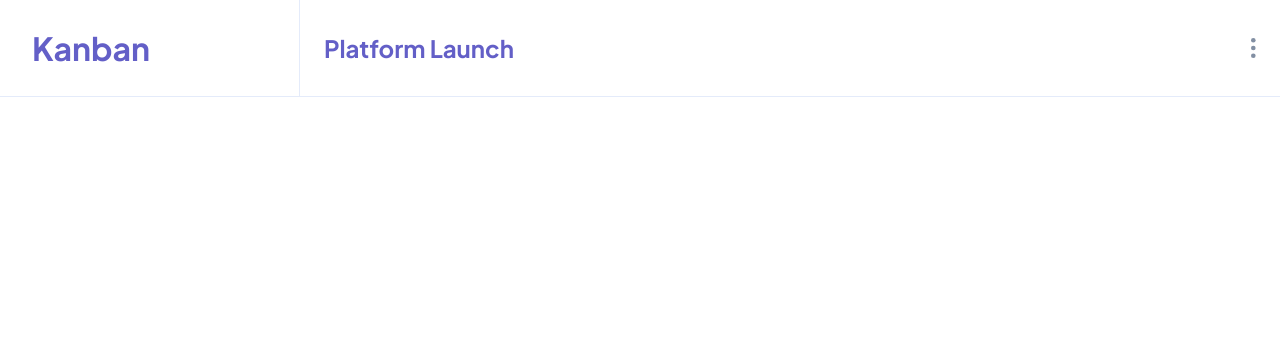
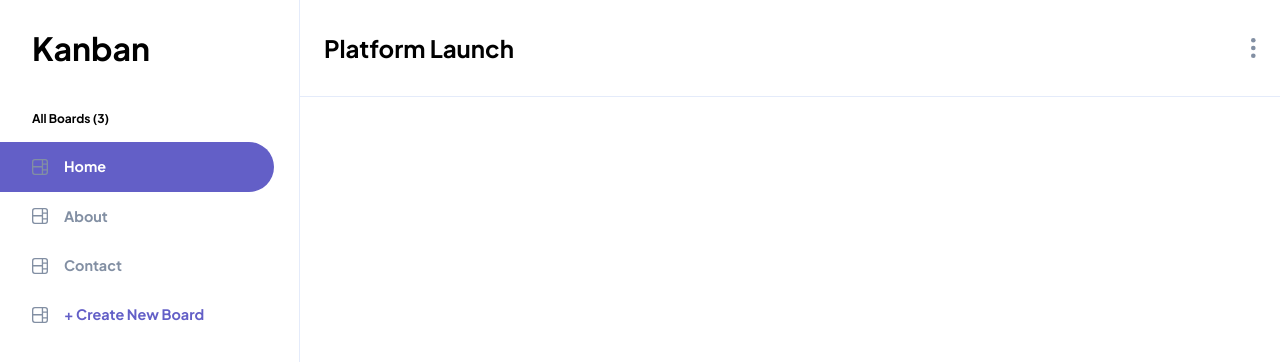
Before and after one commit to OmarKh006/kanban-board, a React (Vite) app: page / in a window 1280 px wide. Shown: the top 362 px of the page. Built offline with nearby package versions, Linux system fonts and the light colour scheme.

Commit message:
side menu layout

```diff
--- a/src/App.jsx
+++ b/src/App.jsx
@@ -1,9 +1,13 @@
 import Header from "./components/Header";
+import SideMenu from "./components/SideMenu";
 
 function App() {
   return (
-    <div className="text-main-purple text-heading-xl text-3xl">
+    <div className="flex h-screen flex-col text-3xl">
       <Header />
+      <div className="flex flex-1">
+        <SideMenu />
+      </div>
     </div>
   );
 }
--- /dev/null
+++ b/src/components/SideMenu.jsx
@@ -0,0 +1,57 @@
+import clsx from "clsx";
+import { useState } from "react";
+import DialogPrimitive from "./DialogPrimitive";
+import iconBoard from "@assets/icon-board.svg";
+
+const DATA = [
+  { title: "Home", id: "1" },
+  { title: "About", id: "2" },
+  { title: "Contact", id: "3" },
+];
+
+const SideMenu = () => {
+  const [selectedBoardIndex, setSelectedBoardIndex] = useState(0);
+  const [open, setOpen] = useState(false);
+  return (
+    <aside className="side-menu border-lines-light -mt-px w-75 border-r bg-white">
+      <p className="text-heading-s px-8 py-4">All Boards ({DATA.length})</p>
+      <ul>
+        {DATA.map((item, index) => {
+          return (
+            <li key={item.id}>
+              <button
+                data-isactive={selectedBoardIndex === index}
+                className={clsx(
+                  "text-heading-m text-medium-grey data-[isactive=false]:hover:bg-main-purple/10 data-[isactive=false]:hover:text-main-purple flex w-11/12 items-center gap-4 rounded-e-full px-8 py-4 transition",
+                  {
+                    "bg-main-purple hover:bg-main-purple text-white!":
+                      selectedBoardIndex === index,
+                  },
+                )}
+                onClick={() => setSelectedBoardIndex(index)}
+              >
+                <img src={iconBoard} alt="" /> {item.title}
+              </button>
+            </li>
+          );
+        })}
+        <li className="px-8 py-4">
+          <DialogPrimitive
+            isOpen={open}
+            setOpen={setOpen}
+            title="Create New Board"
+            triggerComponent={
+              <button className="text-heading-m text-main-purple flex w-full items-center gap-4">
+                <img src={iconBoard} alt="" /> + Create New Board
+              </button>
+            }
+          >
+            Hello
+          </DialogPrimitive>
+        </li>
+      </ul>
+    </aside>
+  );
+};
+
+export default SideMenu;
```
